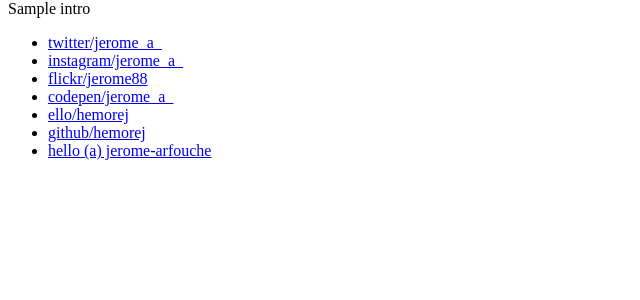
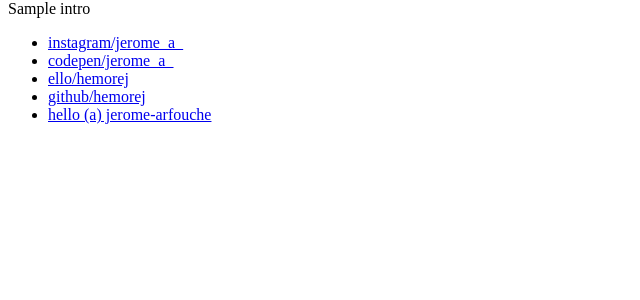
Before and after one commit to hemorej/portfolio, a PHP site: the page made by site/templates/home.php in a window 1280 px wide. Shown: the part 21-321 px from the top of the page, without its empty margins (0-640 px from the left). Run offline with PHP 8.4, Linux system fonts and the light colour scheme; the template is opened without the code that fills it: most values are stand-ins (such as "Sample title", 1, 10 or a date in 2020); data that the repository does not hold is empty.

Commit message:
update side links

```diff
--- a/site/templates/home.php
+++ b/site/templates/home.php
@@ -9,9 +9,7 @@
     </div>
     <div class="medium-4 small-12 columns">
       <ul class="no-bullet side">
-        <li><a href="http://twitter.com/jerome_a_" target=_blank>twitter/jerome_a_</a></li>
         <li><a href="http://instagram.com/jerome_a_" target=_blank>instagram/jerome_a_</a></li>
-        <li><a href="http://flickr.com/photos/jerome88" target=_blank>flickr/jerome88</a></li>
         <li><a href="http://codepen.io/jerome_a_/" target=_blank>codepen/jerome_a_</a></li>
         <li><a href="http://ello.co/hemorej/" target=_blank>ello/hemorej</a></li>
         <li><a href="http://github.com/hemorej/" target=_blank>github/hemorej</a></li>
```
